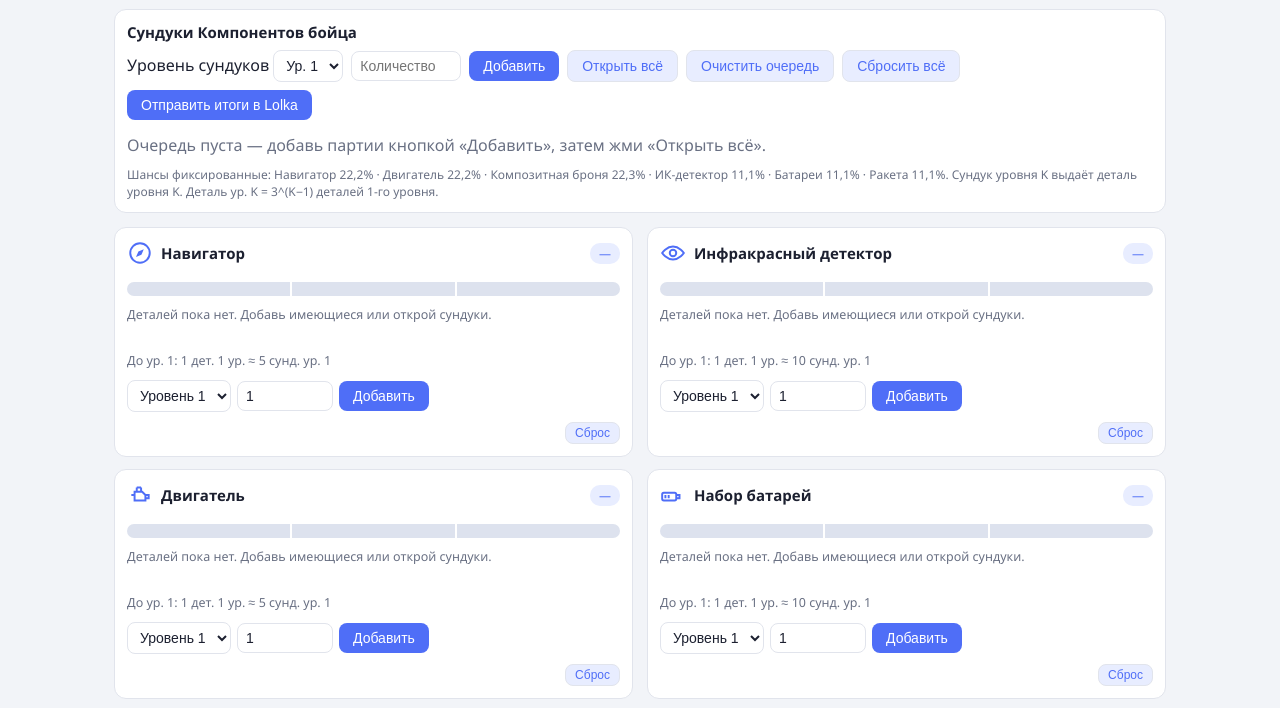
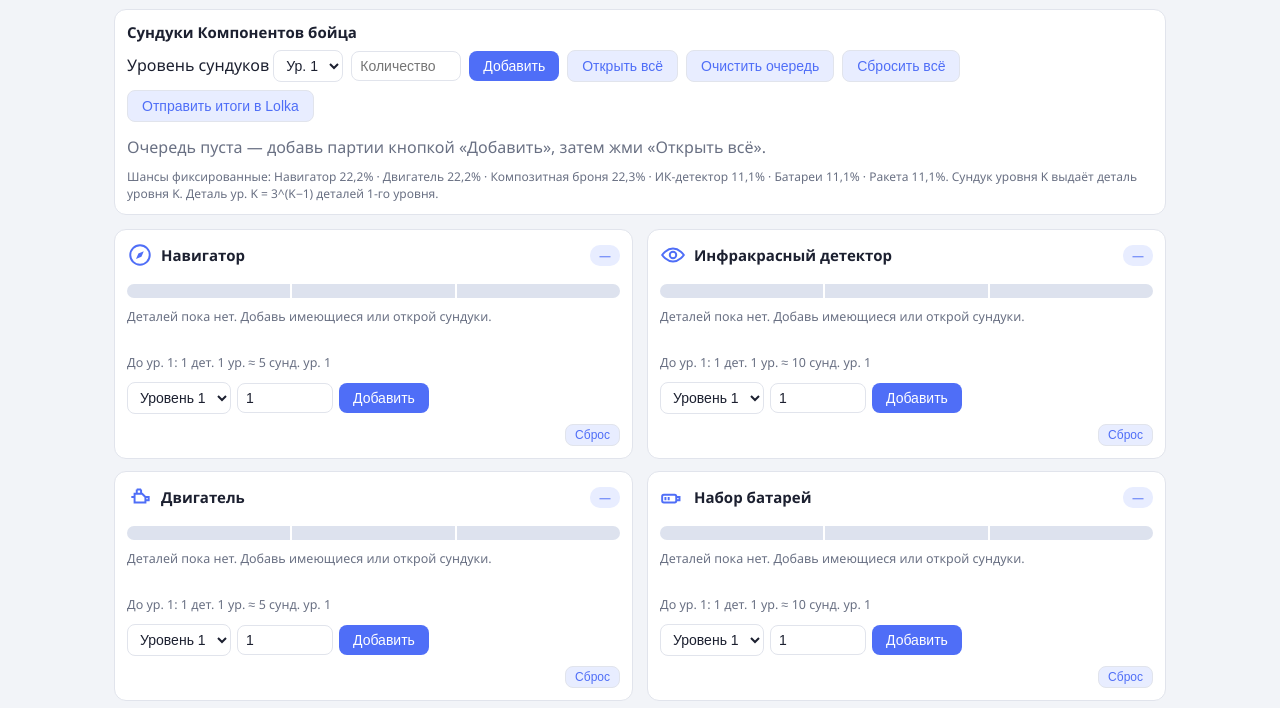
Before and after one commit to GameJust4u/GameJust4u.github.io, a plain HTML site: page index.html in a window 1280 px wide. Shown: the part 47-755 px from the top of the page. Drawn offline with Linux system fonts and the light colour scheme.

Commit message:
Update index.html

```diff
--- a/index.html
+++ b/index.html
@@ -67,7 +67,7 @@ button.mini{padding:3px 9px;font-size:12px;background:var(--accent-soft);color:v
       <button id="openAll" class="ghost">Открыть всё</button>
       <button id="qClear" class="ghost">Очистить очередь</button>
       <button id="resetAll" class="ghost">Сбросить всё</button>
-      <button class="btn" id="sendLolka">Отправить итоги в Lolka</button>
+      <button id="sendLolka" class="ghost">Отправить итоги в Lolka</button>
     </div>
     <div class="qlist" id="qList"></div>
     <div class="muted" id="qTotal" style="margin-top:6px"></div>
```
